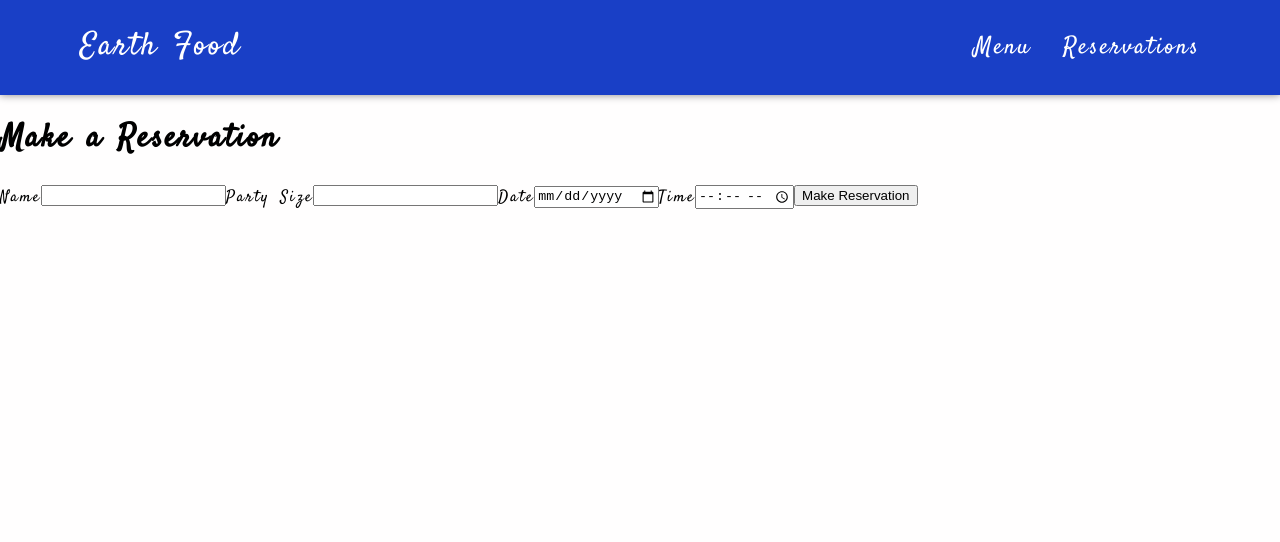
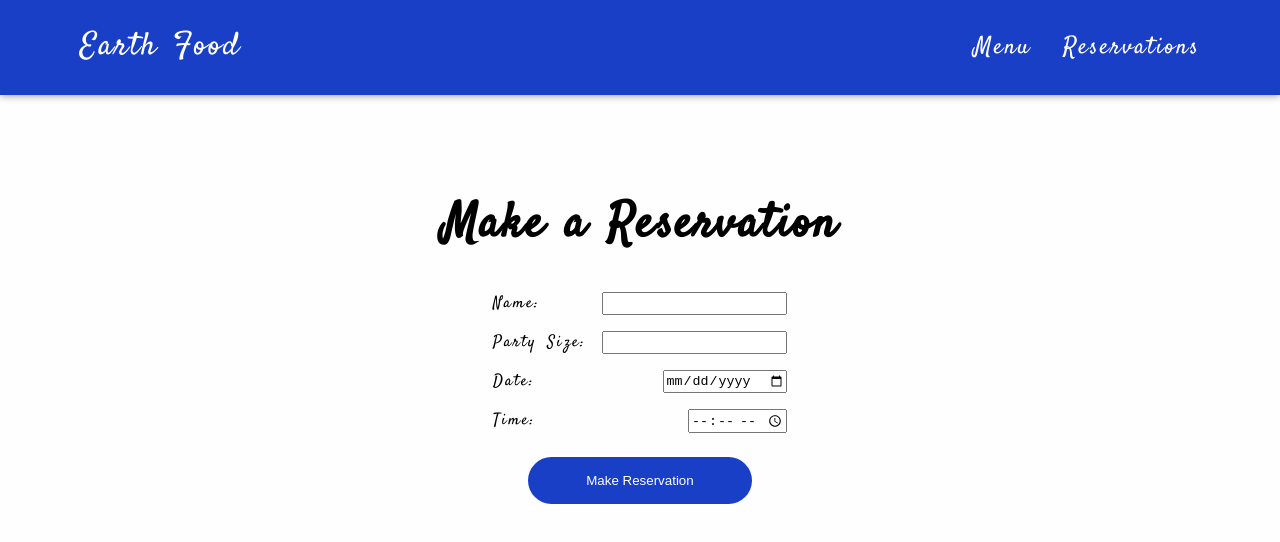
Before and after one commit to nwils000/restaurant-menu-site, a React (Vite) app: page /reservations in a window 1280 px wide. Shown: the top 542 px of the page. Built offline with nearby package versions, Linux system fonts and the light colour scheme; a web font is replaced by a local one.

Commit message:
got the modal styled how I want

```diff
--- a/src/components/MenuPage.jsx
+++ b/src/components/MenuPage.jsx
@@ -1,5 +1,4 @@
 import FoodSection from './FoodSection';
-import Footer from './Footer';
 import axios from 'axios';
 import '../styles/MenuPage.css';
 import { useEffect, useState } from 'react';
@@ -43,7 +42,6 @@ export default function MenuPage() {
           );
         })}
       </main>
-      <Footer />
     </div>
   );
 }
--- a/src/components/ReservationPage.jsx
+++ b/src/components/ReservationPage.jsx
@@ -1,5 +1,6 @@
 import { useContext } from 'react';
 import { GlobalFormData } from '../main';
+import '../styles/ReservationPage.css';
 
 export default function ReservationPage() {
   const { formData, setFormData, handleSubmit } = useContext(GlobalFormData);
@@ -19,34 +20,42 @@ export default function ReservationPage() {
       <div className="reservations">
         <h1>Make a Reservation</h1>
         <form>
-          <label htmlFor="name">Name</label>
+          <div>
+            <label htmlFor="name">Name:</label>
             <input
               onChange={handleChange}
               id="name"
               type="text"
               value={formData.name}
             />
-          <label htmlFor="partySize">Party Size</label>
+          </div>
+          <div>
+            <label htmlFor="partySize">Party Size:</label>
             <input
               onChange={handleChange}
               id="partySize"
               type="number"
               value={formData.partySize}
             />
-          <label htmlFor="date">Date</label>
+          </div>
+          <div>
+            <label htmlFor="date">Date:</label>
             <input
               onChange={handleChange}
               type="date"
               id="date"
               value={formData.date}
             />
-          <label htmlFor="time">Time</label>
+          </div>
+          <div>
+            <label htmlFor="time">Time:</label>
             <input
               onChange={handleChange}
               type="time"
               id="time"
               value={formData.time}
             />
+          </div>
           <button onClick={handleSubmit} type="submit">
             Make Reservation
           </button>
--- a/src/styles/LandingPage.css
+++ b/src/styles/LandingPage.css
@@ -1,6 +1,6 @@
 .landing-page {
   display: flex;
-  margin: 6rem 5rem;
+  margin: 6rem 5rem 0;
   justify-content: center;
   align-items: center;
   gap: 7rem;
--- /dev/null
+++ b/src/styles/ReservationPage.css
@@ -0,0 +1,46 @@
+.reservations {
+  display: flex;
+  justify-content: center;
+  flex-direction: column;
+  align-items: center;
+  margin-top: 4rem;
+}
+
+.reservations h1 {
+  font-size: 3rem;
+}
+
+.reservations form {
+  display: flex;
+  flex-direction: column;
+  gap: 1rem;
+}
+
+.reservations form div {
+  display: flex;
+  justify-content: space-between;
+  gap: 1rem;
+}
+
+.reservations form button {
+  width: 14rem;
+  border-radius: 100px;
+  margin: auto;
+  border: none;
+  color: white;
+  padding: 1rem 3rem;
+  background-color: #052ec1ea;
+  transition: 0.2s ease-in-out;
+  margin-top: 0.5rem;
+}
+
+.reservations form button:hover {
+  cursor: pointer;
+  background-color: #052ec1d8;
+}
+
+@media screen and (max-width: 610px) {
+  .reservations h1 {
+    font-size: 2.3rem;
+  }
+}
```
Also changed, not shown: src/components/ReservationModal.jsx (+4 -4 lines). Lines whose indentation alone changed are shown as unchanged.
